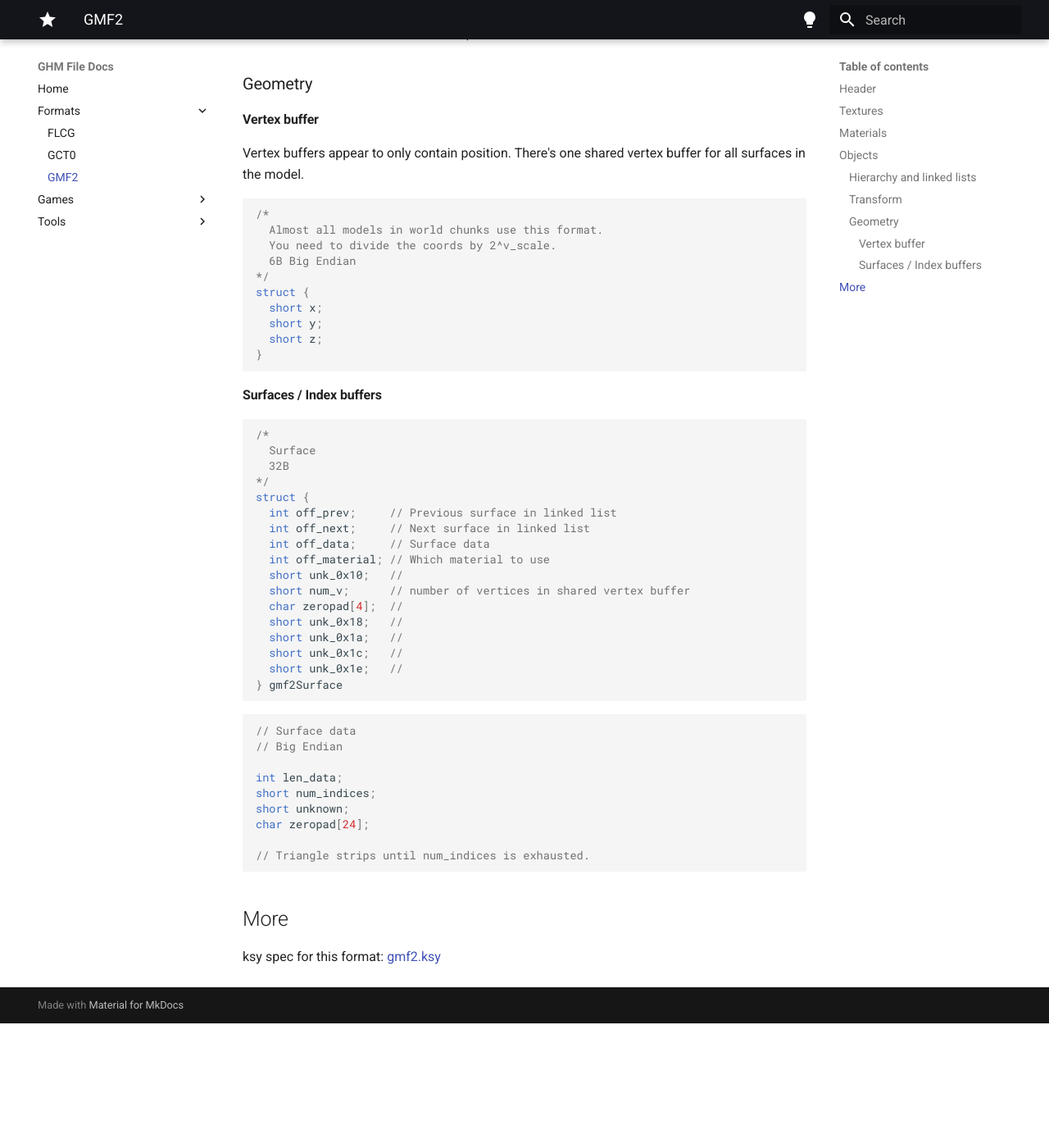
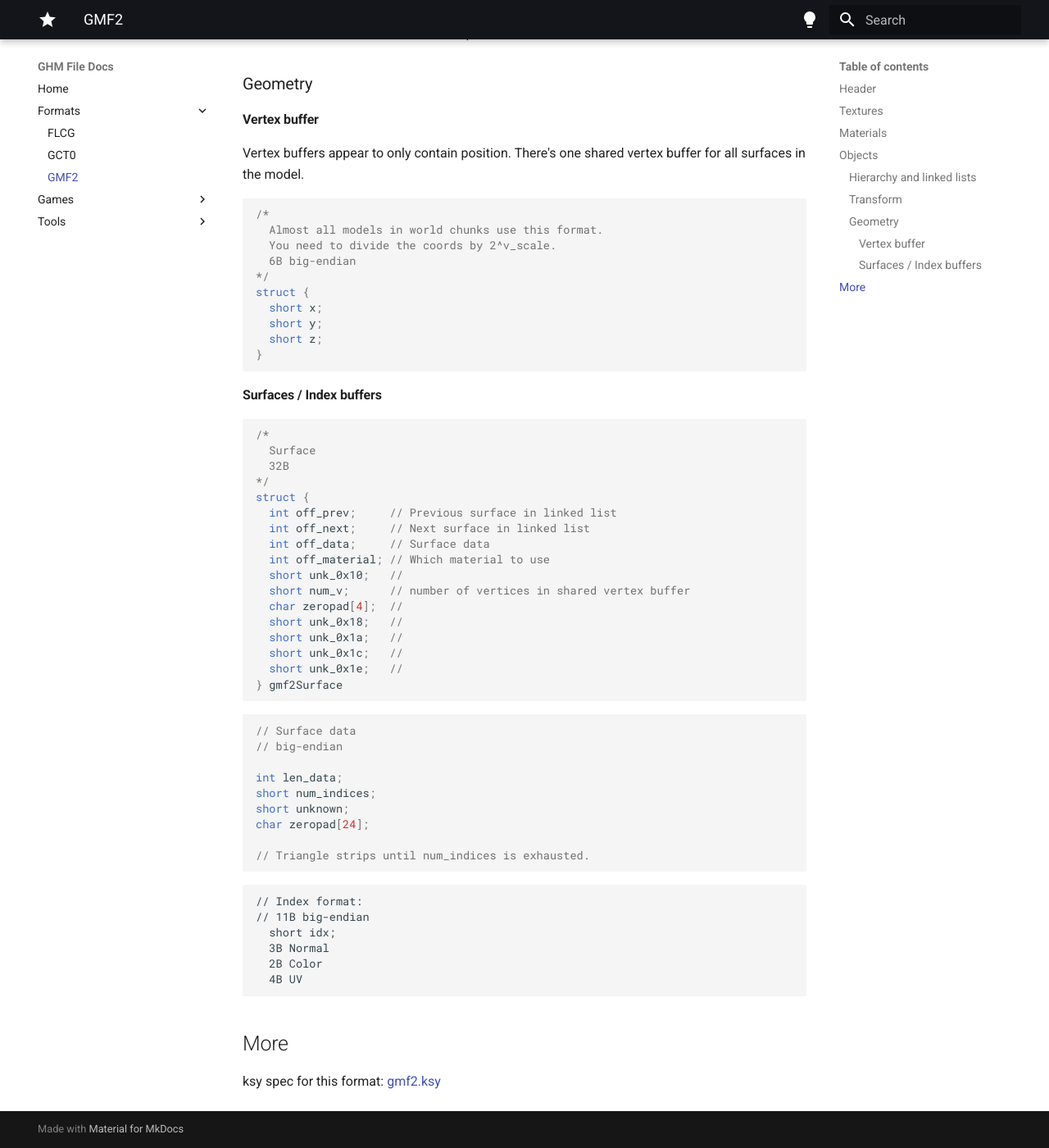
Before and after one commit to sevonj/nmh_reverse, an MkDocs documentation site: the page built from docs/formats/gmf2.md, in a window 1280 px wide and 1400 px high, scrolled down 2899 px. Shown: the whole window at 82% size. Built offline with MkDocs 1.6.1 and Material for MkDocs 9.7.7, drawn with Linux system fonts in a browser that asks for light colours; comment, search, counter and statistics services are not loaded; before the commit the page ends 4147 px from its top, so only the background shows below that.

Commit message:
index format

````diff
--- a/docs/formats/gmf2.md
+++ b/docs/formats/gmf2.md
@@ -147,7 +147,7 @@ Vertex buffers appear to only contain position. There's one shared vertex buffer
 /*
   Almost all models in world chunks use this format.
   You need to divide the coords by 2^v_scale.
-  6B Big Endian
+  6B big-endian
 */
 struct {
   short x;
@@ -179,7 +179,7 @@ struct {
 
 ```cpp
 // Surface data
-// Big Endian
+// big-endian
 
 int len_data;
 short num_indices;
@@ -189,6 +189,15 @@ char zeropad[24];
 // Triangle strips until num_indices is exhausted.
 ```
 
+```
+// Index format:
+// 11B big-endian
+  short idx;
+  3B Normal
+  2B Color
+  4B UV
+```
+
 ## More
 
 ksy spec for this format: [gmf2.ksy](https://github.com/sevonj/nmh_reverse/blob/master/lib/kaitai_defs/gmf2.ksy)
````
